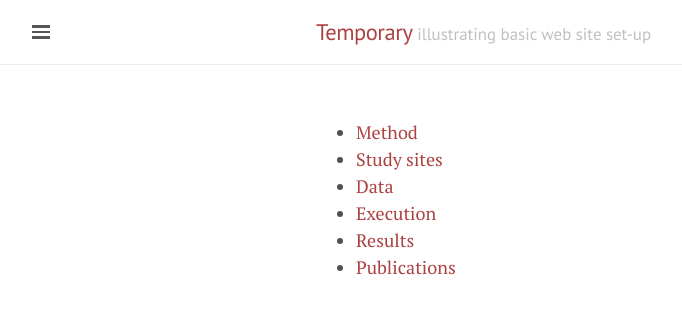
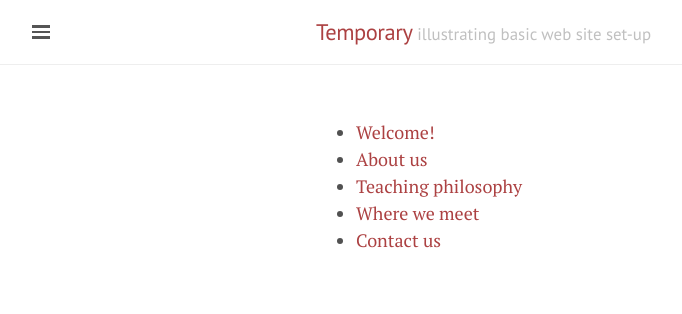
Before and after one commit to KyushuEnglish/KyushuEnglish.github.io, a Jekyll site: the page built from index.html, in a window 1280 px wide. Shown: the top 314 px of the page, without its empty margins (0-682 px from the left). Built offline with Jekyll 4.4.1, drawn with Linux system fonts in a browser that asks for light colours; the list of posts is cut into pages by our own code.

Commit message:
Migration

```diff
--- a/index.html
+++ b/index.html
@@ -1,18 +1,17 @@
 ---
 layout: default
-title: Glacial midslopes mapped on SRTM data using slm
+title: English classes in Miyakonojo
 ---
 
 <div class="blurb">
 
 <p>
 <ul>
-	<li> <a href="Method">Method</a> </li>
-	<li> <a href="Study sites">Study sites</a> </li>
-	<li> <a href="Data">Data</a> </li>
-	<li> <a href="Execution">Execution</a> </li>
-	<li> <a href="Results">Results</a> </li>
-	<li> <a href="Publications">Publications</a> </li>
+	<li> <a href="Welcome!">Welcome!</a> </li>
+	<li> <a href="About us">About us</a> </li>
+	<li> <a href="Teaching philosophy">Teaching philosophy</a> </li>
+	<li> <a href="Where we meet">Where we meet</a> </li>
+	<li> <a href="Contact us">Contact us</a> </li>
 </ul>
 </p>
 
```
Also changed, not shown: Execution.md (deleted, +0 -7 lines), Study sites.md (deleted, +0 -5 lines), About us.md (renamed from Data.md), Contact us.md (renamed from Results.md), README_gh_pages.txt (deleted), Welcome!.md (renamed from Method.md), Where we meet.md (renamed from Publications.md).
